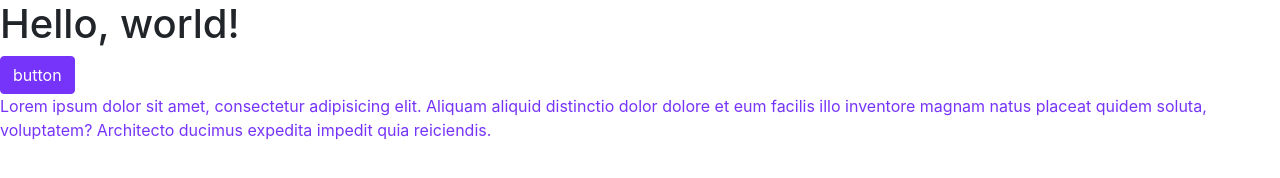
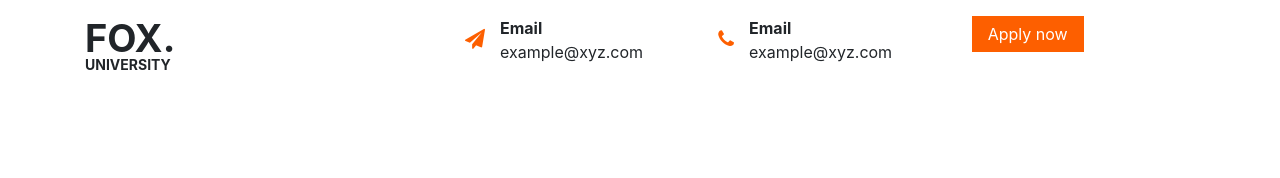
Before and after one commit to krishnayamphu/bootstap5, a website: page index.html in a window 1280 px wide. Drawn offline with Linux system fonts and the light colour scheme.

Commit message:
bootstra template

```diff
--- a/assets/scss/_variables.scss
+++ b/assets/scss/_variables.scss
@@ -1,6 +1,11 @@
-$primary-color:#7633f9;
+$primary-color:#0d1128;
+$secondary-color:#fd5f00;
 
 $theme-colors: (
         "primary": $primary-color,
         "danger": #ff4136
 );
+
+$accent-color:$secondary-color;
+
+$white:#fff;
--- a/assets/scss/app.scss
+++ b/assets/scss/app.scss
@@ -1,2 +1,50 @@
 @import "variables";
 @import "../../node_modules/bootstrap/scss/bootstrap";
+
+/* .top-nav */
+.top-nav{
+  .site-brand{
+    h2{
+      font-size: 38px;
+      font-weight: bold;
+      text-transform: uppercase;
+      margin-bottom: 0;
+    }
+    span{
+      display: block;
+      position: relative;
+      text-transform: uppercase;
+      font-weight: bold;
+      font-size: 14px;
+      top: -8px;
+
+    }
+  }
+  .icon-wrapper{
+    display: flex;
+    align-items: center;
+    i{
+      padding-right: 15px;
+      color:$accent-color;
+      font-size: 20px;
+    }
+    .icon-text{
+      p{
+        margin: 0;
+      }
+      p:first-child{
+        font-weight: bold;
+      }
+    }
+  }
+}
+.btn-action{
+  background-color: $accent-color;
+  padding: 5px 15px;
+  color:$white;
+  border-radius: 0;
+}
+.btn-action:hover{
+  background-color: $white;
+  border: 1px solid $accent-color;
+}
--- a/index.html
+++ b/index.html
@@ -3,15 +3,54 @@
 <head>
     <meta charset="utf-8">
     <meta name="viewport" content="width=device-width, initial-scale=1">
+    <link rel="stylesheet" href="https://cdnjs.cloudflare.com/ajax/libs/font-awesome/4.7.0/css/font-awesome.css">
     <link rel="stylesheet" href="assets/css/app.min.css">
     <title>Bootstrap demo</title>
 
 </head>
 <body>
-<h1>Hello, world!</h1>
+<header>
+    <div class="container">
+        <div class="top-nav">
+            <div class="row py-3">
+                <div class="col-lg-4">
+                    <div class="site-brand">
+                        <h2>Fox.</h2>
+                        <span>University</span>
+                    </div>
+                </div>
+                <div class="col-lg-8">
+                    <div class="row row-cols-1 row-cols-md-3">
+                        <div class="col mb-2">
+                            <div class="icon-wrapper">
+                                <span><i class="fa fa-send"></i></span>
+                                <div class="icon-text">
+                                    <p>Email</p>
+                                    <p>example@xyz.com</p>
+                                </div>
+                            </div>
+                        </div>
+                        <div class="col mb-2">
+                            <div class="icon-wrapper">
+                                <span><i class="fa fa-phone"></i></span>
+                                <div class="icon-text">
+                                    <p>Email</p>
+                                    <p>example@xyz.com</p>
+                                </div>
+                            </div>
+                        </div>
+                        <div class="col mb-2">
+                            <div class="icon-wrapper">
+                                <a class="btn btn-action" href="#!">Apply now</a>
+                            </div>
+                        </div>
+                    </div>
+                </div>
+            </div>
+        </div>
+    </div>
+</header>
 
-<button class="btn btn-primary">button</button>
 
-<p class="text-primary">Lorem ipsum dolor sit amet, consectetur adipisicing elit. Aliquam aliquid distinctio dolor dolore et eum facilis illo inventore magnam natus placeat quidem soluta, voluptatem? Architecto ducimus expedita impedit quia reiciendis.</p>
 </body>
 </html>
```
Also changed, not shown: assets/css/app.min.css, 1 other file.
